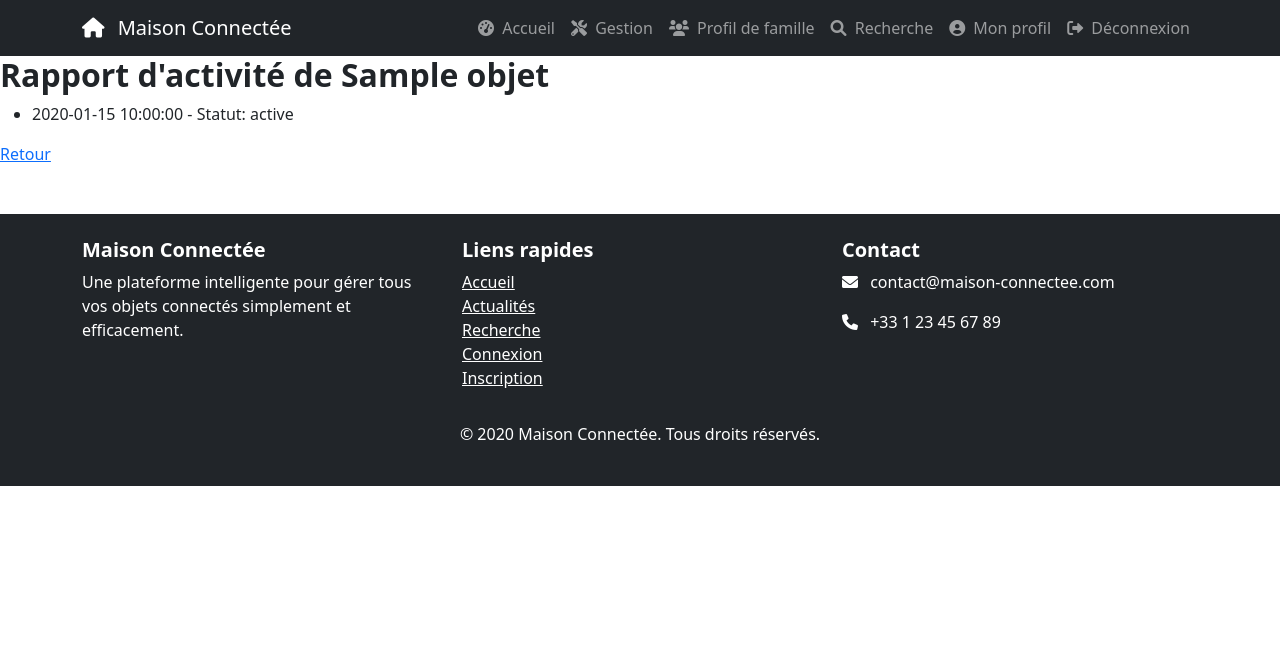
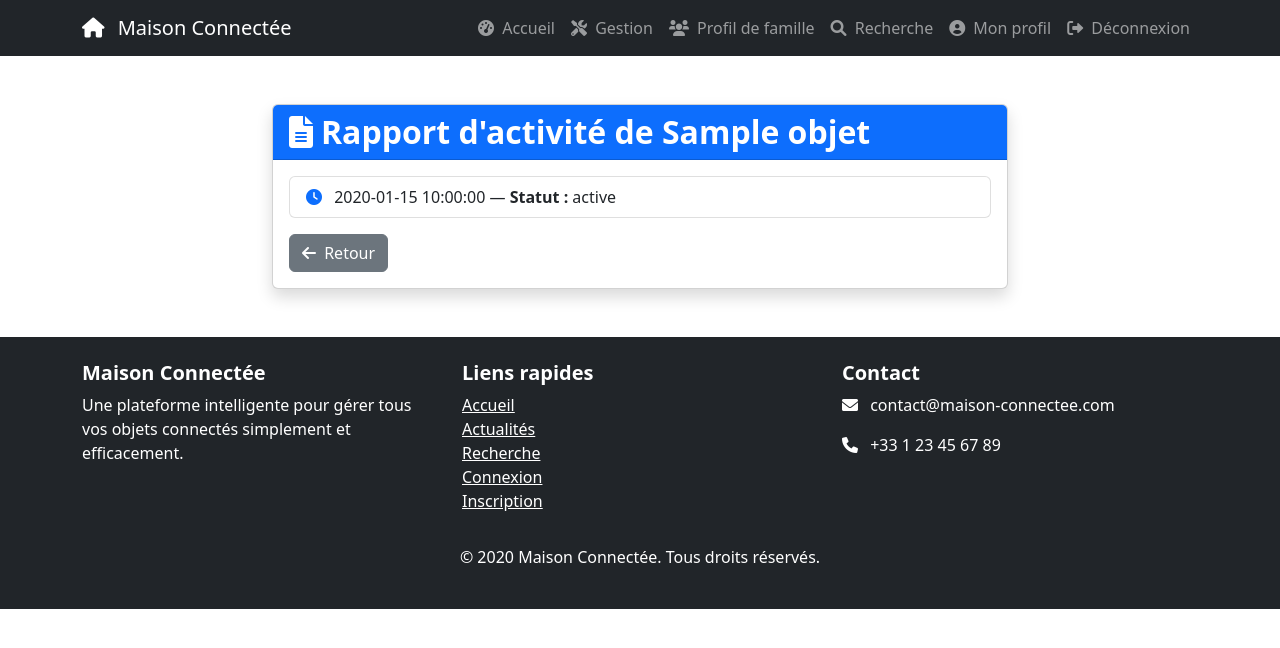
Before and after one commit to WeKup/SmartHome, a Python web app: template templates/gestion/rapport.html in a window 1280 px wide. Shown: the top 648 px of the page. Run offline with Jinja, Linux system fonts and the light colour scheme; the template is opened without the code that fills it: most values are stand-ins (such as "Sample title", 1, 10 or a date in 2020).

Commit message:
Update rapport.html

```diff
--- a/templates/gestion/rapport.html
+++ b/templates/gestion/rapport.html
@@ -1,14 +1,37 @@
 {% extends "LayoutCo.html" %}
+{% block title %}Rapport de {{ objet.name }}{% endblock %}
+
 {% block content %}
-<h2>Rapport d'activité de {{ objet.name }}</h2>
-
-<ul>
-    {% for entry in activations %}
-        <li>{{ entry.timestamp }} - Statut: {{ entry.status or "Inconnu" }}</li>
-    {% else %}
-        <li>Aucune donnée disponible.</li>
-    {% endfor %}
-</ul>
-
-<a href="{{ url_for('gestion.analyse') }}">Retour</a>
+<div class="container mt-5">
+    <div class="row">
+        <div class="col-lg-8 mx-auto">
+            <div class="card shadow">
+                <div class="card-header bg-primary text-white">
+                    <h2 class="mb-0">
+                        <i class="fas fa-file-alt me-2"></i>Rapport d'activité de {{ objet.name }}
+                    </h2>
+                </div>
+                <div class="card-body">
+                    {% if activations %}
+                        <ul class="list-group">
+                            {% for entry in activations %}
+                                <li class="list-group-item">
+                                    <i class="fas fa-clock me-2 text-primary"></i>
+                                    {{ entry.timestamp }} — <strong>Statut :</strong> {{ entry.status or "Inconnu" }}
+                                </li>
+                            {% endfor %}
+                        </ul>
+                    {% else %}
+                        <div class="alert alert-info" role="alert">
+                            Aucune donnée disponible.
+                        </div>
+                    {% endif %}
+                    <a href="{{ url_for('gestion.analyse') }}" class="btn btn-secondary mt-3">
+                        <i class="fas fa-arrow-left me-1"></i> Retour
+                    </a>
+                </div>
+            </div>
+        </div>
+    </div>
+</div>
 {% endblock %}
```
